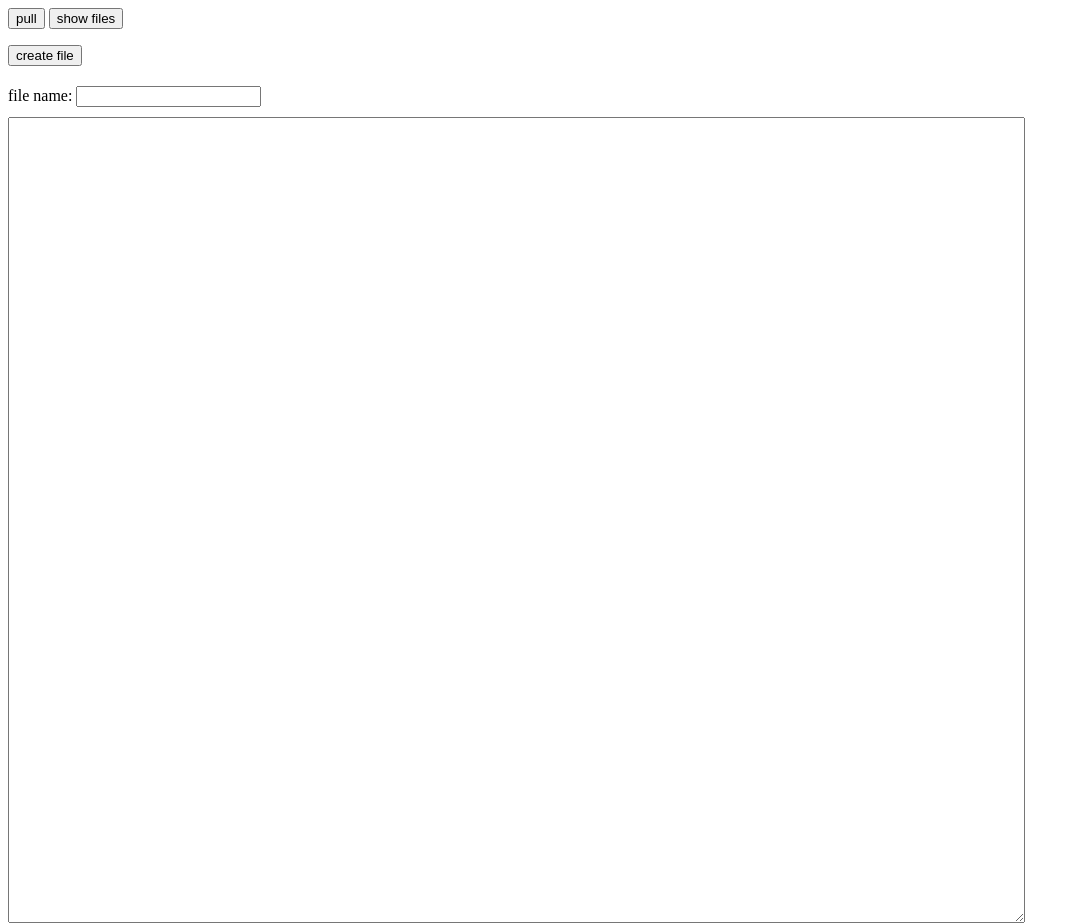
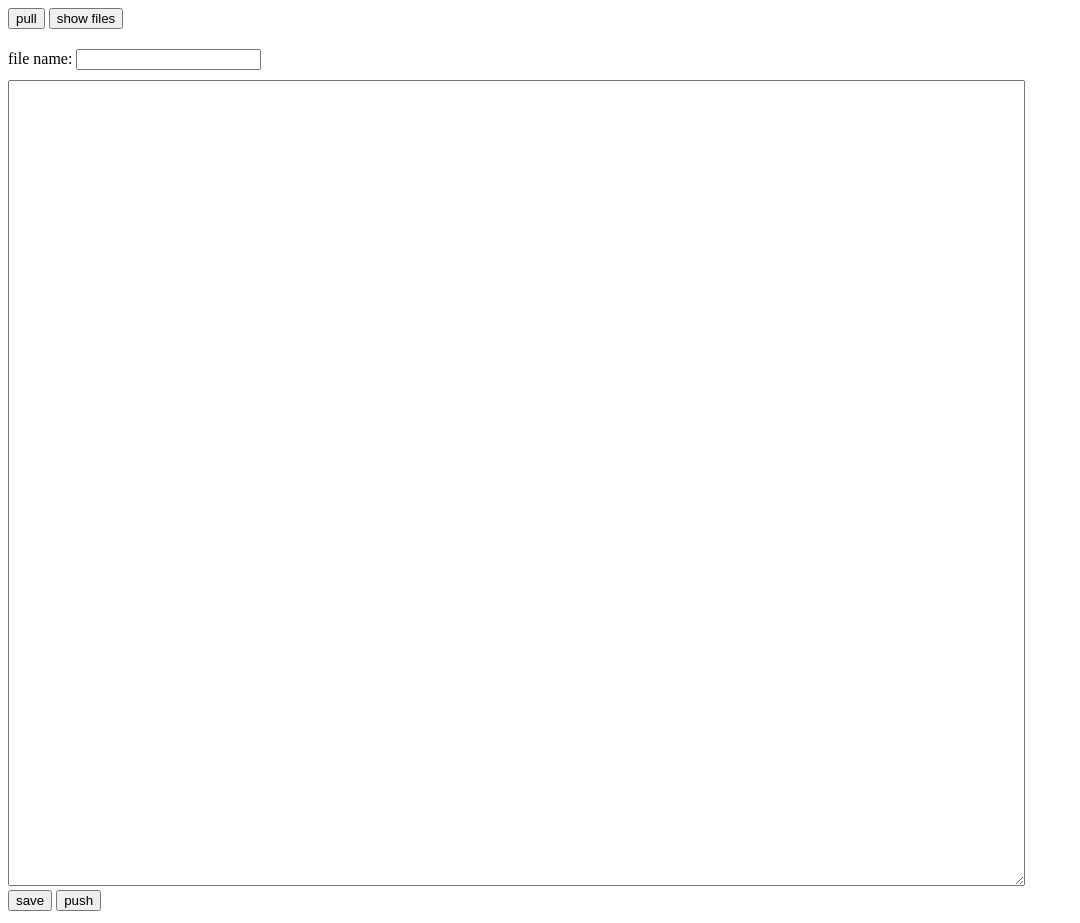
Before and after one commit to Ungigdu/noteBook, a plain HTML site: page static/index.html in a window 1280 px wide. Shown: the top 923 px of the page, without its empty margins (0-1080 px from the left). Drawn offline with nearby package versions, Linux system fonts and the light colour scheme; no server answers.

Commit message:
remove create file

```diff
--- a/static/index.html
+++ b/static/index.html
@@ -78,15 +78,6 @@
             })
         }
 
-        function newFile() {
-            var name = prompt("please input file name", "name");
-            if (name == null || name == "") {
-                return;
-            } else {
-                $("#file_name").html(name);
-            }
-        }
-
         function saveFile() {
                 $.ajax({
                     url: '/savefile',
@@ -164,7 +155,6 @@
     <button onclick="listAllFiles()">show files</button><br>
     <ul id="files">
     </ul>
-    <button onclick="newFile()">create file</button>
     <form id="file_form">
         <label>file name:</label>
         <input type="text" id="name" name="name"><br>
```
